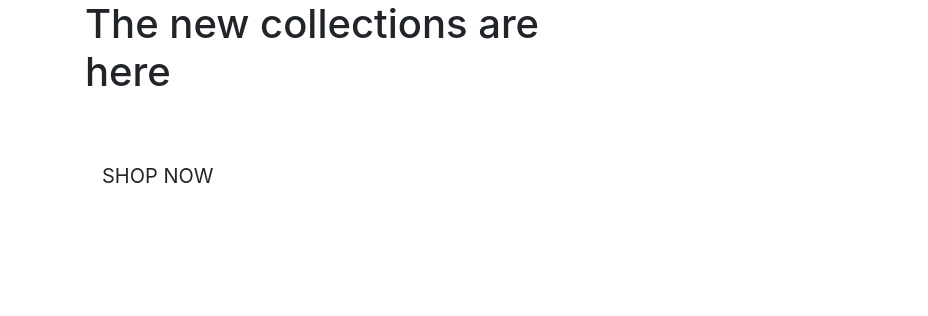
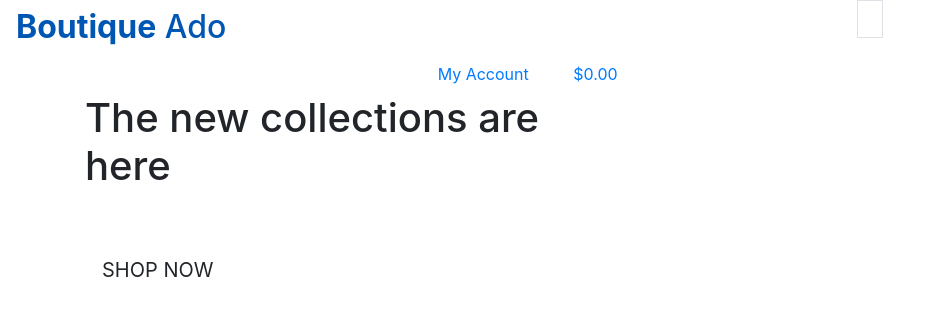
Before and after one commit to nicolascagna96/boutique_ado, a Django app: page / in a window 1280 px wide. Shown: the top 316 px of the page, without its empty margins (0-928 px from the left). Run offline with Django 3.2, Linux system fonts and the light colour scheme; some libraries are stand-ins or nearby versions.

Commit message:
Add main page header

```diff
--- a/templates/base.html
+++ b/templates/base.html
@@ -1,6 +1,7 @@
 {% load static %}
 <!doctype html>
 <html lang="en">
+
 <head>
   {% block meta %}
   <meta http-equiv="X-UA-Compatible" content="ie=edge">
@@ -13,7 +14,8 @@
 
 
   {% block corecss %}
-    <link rel="stylesheet" href="https://cdn.jsdelivr.net/npm/bootstrap@4.6.2/dist/css/bootstrap.min.css" integrity="sha384-xOolHFLEh07PJGoPkLv1IbcEPTNtaed2xpHsD9ESMhqIYd0nLMwNLD69Npy4HI+N" crossorigin="anonymous">
+  <link rel="stylesheet" href="https://cdn.jsdelivr.net/npm/bootstrap@4.6.2/dist/css/bootstrap.min.css"
+    integrity="sha384-xOolHFLEh07PJGoPkLv1IbcEPTNtaed2xpHsD9ESMhqIYd0nLMwNLD69Npy4HI+N" crossorigin="anonymous">
   {% endblock %}
 
   {% block extra_css %}
@@ -39,7 +41,67 @@
 
 <body>
   <header class="container-fluid fixed-top"></header>
+  <div class="row">
+    <div class="col-12 col-lg-4 my-auto py-1 py-lg-0 text-center text-lg-left">
+      <a href="{% url 'home' %}" class="nav-link main-logo-link">
+        <h2 class="logo-font text-black my-0"><strong>Boutique</strong> Ado</h2>
+      </a>
+    </div>
+    <div class="col-12 col-lg-4 my-auto py-1 py-lg-0"></div>
+    <form method="GET" action="">
+      <div class="input-group-append">
+        <button class="form-control btn btn-black border border-black rounded-0" type="submit">
+          <span class="icon">
+            <i class="fas fa-search"></i>
+          </span>
+        </button>
+      </div>
+    </form>
+    <div class="col-12 col-lg-4 my-auto py-1 py-lg-0"></div>
+    <ul class="list-inline list-unstyled text-center text-lg-right my-0">
+      <li class="list-inline-item dropdown">
+        <a class="text-black nav-link" href="#" id="user-options" data-toggle="dropdown" aria-haspopup="true"
+          aria-expanded="false">
+          <div class="text-center">
+            <div><i class="fas fa-user fa-lg"></i></div>
+            <p class="my-0">My Account</p>
+          </div>
+        </a>
+        <div class="dropdown-menu border-0" aria-labelledby="user-options">
+          {% if request.user.is_authenticated %}
+          {% if request.user.is_superuser %}
+          <a href="" class="dropdown-item">Product Management</a>
+          {% endif %}
+          <a href="" class="dropdown-item">My Profile</a>
+          <a href="{% url 'account_logout' %}" class="dropdown-item">Logout</a>
+          {% else %}
+          <a href="{% url 'account_signup' %}" class="dropdown-item">Register</a>
+          <a href="{% url 'account_login' %}" class="dropdown-item">Login</a>
+          {% endif %}
+        </div>
+      </li>
+      <li class="list-inline-item">
+        <a class="{% if grand_total %}text-info font-weight-bold{% else %}text-black{% endif %} nav-link" href="">
+          <div class="text-center">
+            <div><i class="fas fa-shopping-bag fa-lg"></i></div>
+            <p class="my-0">
+              {% if grand_total %}
+              ${{ grand_total|floatformat:2 }}
+              {% else %}
+              $0.00
+              {% endif %}
+            </p>
+          </div>
+        </a>
+      </li>
+    </ul>
+  </div>
+  </div>
+  </header>
 
+  </li>
+  </ul>
+  </div>
   {% if messages %}
   <div class="message-container"></div>
   {% endif %}
@@ -54,4 +116,5 @@
   {% endblock %}
 
 </body>
+
 </html>
```
Lines whose indentation alone changed are shown as unchanged.
